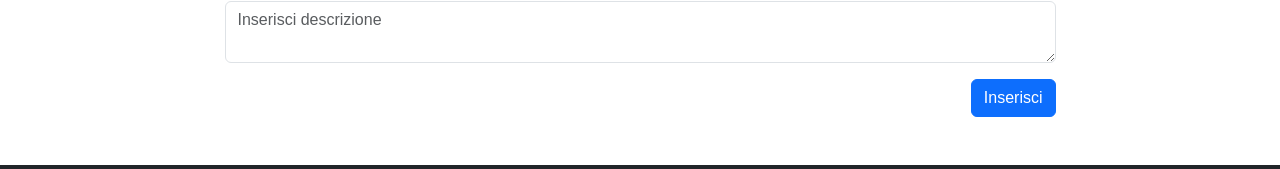
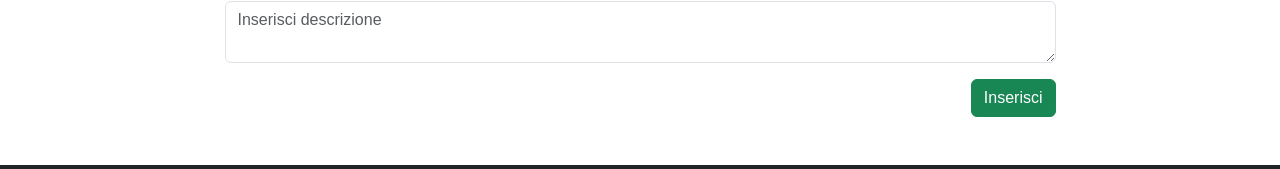
Before and after one commit to giuseppemsabino/bool_bnb_react, a React (Vite) app: page /properties/insert in a window 1280 px wide. Shown: the part 759-928 px from the top of the page. Built offline with nearby package versions, Linux system fonts and the light colour scheme; no server answers; a web font is replaced by a local one.

Commit message:
fix store

```diff
--- a/src/components/elements/StoreModal.jsx
+++ b/src/components/elements/StoreModal.jsx
@@ -1,4 +1,7 @@
+import { useNavigate } from "react-router-dom";
+
 export default function StoreModal({ id, body }) {
+  const navigate = useNavigate();
   return (
     <div className="modal" tabIndex="-1" id={id}>
       <div className="modal-dialog modal-dialog-centered">
@@ -16,9 +19,10 @@ export default function StoreModal({ id, body }) {
           </div>
           <div className="modal-footer">
             <button
-              type="submit"
+              type="button"
               className="btn btn-success"
               data-bs-dismiss="modal"
+              onClick={() => navigate("/")}
             >
               Ok
             </button>
--- a/src/pages/properties/StoreProperty.jsx
+++ b/src/pages/properties/StoreProperty.jsx
@@ -42,7 +42,6 @@ export default function StoreProperty() {
       .then((data) => {
         fetchProperties();
         setSelectedItem("home");
-        navigate("/");
       });
   }
 
@@ -69,6 +68,7 @@ export default function StoreProperty() {
                     name="title"
                     value={formData.title}
                     onChange={handleInputFormData}
+                    required
                   />
                 </div>
 
@@ -80,6 +80,7 @@ export default function StoreProperty() {
                     name="address"
                     value={formData.address}
                     onChange={handleInputFormData}
+                    required
                   />
                 </div>
 
@@ -94,6 +95,7 @@ export default function StoreProperty() {
                     name="square_meters"
                     value={formData.square_meters}
                     onChange={handleInputFormData}
+                    required
                   />
                 </div>
 
@@ -143,6 +145,7 @@ export default function StoreProperty() {
                         name="host_name"
                         value={formData.host_name}
                         onChange={handleInputFormData}
+                        required
                       />
                     </div>
                   </div>
@@ -155,6 +158,7 @@ export default function StoreProperty() {
                         name="host_surname"
                         value={formData.host_surname}
                         onChange={handleInputFormData}
+                        required
                       />
                     </div>
                   </div>
@@ -168,6 +172,7 @@ export default function StoreProperty() {
                     name="email"
                     value={formData.email}
                     onChange={handleInputFormData}
+                    required
                   />
                 </div>
               </div>
@@ -183,8 +188,8 @@ export default function StoreProperty() {
               </div>
               <div className="text-end   mt-3">
                 <button
-                  type="button"
-                  className="btn btn-primary"
+                  type="submit"
+                  className="btn btn-success"
                   data-bs-toggle="modal"
                   data-bs-target="#createProperty"
                 >
```
